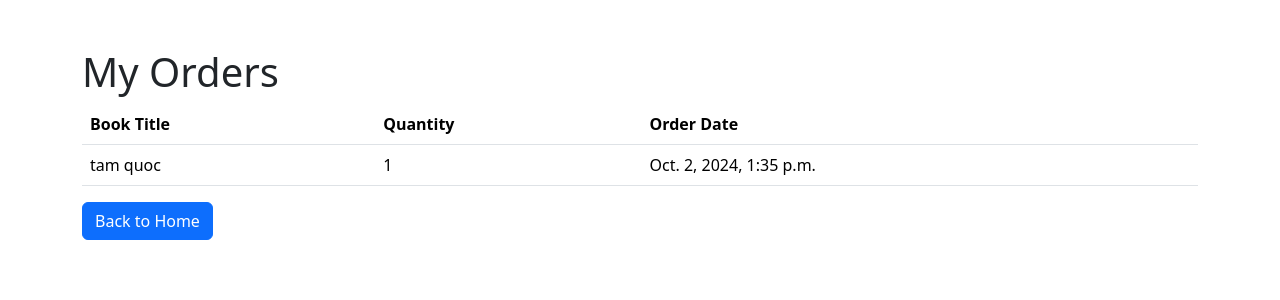
After one commit to leducthiet/bookstore, a Django app: page /orders/ in a window 1280 px wide. The commit adds this page. Shown: the top 300 px of the page. Run offline with Django 5.2, Linux system fonts and the light colour scheme; a user stored in the database is signed in; data comes from the database, SQL or seed files in the repository; both versions use the stored data as it was after the commit.

Commit message:
add function

```diff
--- a/myapp/models.py
+++ b/myapp/models.py
@@ -1,7 +1,22 @@
 from django.db import models
+from django.contrib.auth.models import User
 
 # Create your models here.
 class Book(models.Model):
     title = models.CharField(max_length=200)
     author = models.CharField(max_length=200)
     published_date = models.DateField()
+    price = models.DecimalField(max_digits=6, decimal_places=2)
+    stock = models.IntegerField(default=0)
+
+    def __str__(self):
+        return self.title
+
+class Order(models.Model):
+    user = models.ForeignKey(User, on_delete=models.CASCADE)
+    book = models.ForeignKey(Book, on_delete=models.CASCADE)
+    quantity = models.IntegerField(default=1)
+    order_date = models.DateTimeField(auto_now_add=True)
+
+    def __str__(self):
+        return f"{self.user.username} - {self.book.title}"
--- /dev/null
+++ b/myapp/templates/list_orders.html
@@ -0,0 +1,37 @@
+<!DOCTYPE html>
+<html lang="en">
+<head>
+    <meta charset="UTF-8">
+    <meta name="viewport" content="width=device-width, initial-scale=1.0">
+    <title>My Orders</title>
+    <link href="https://cdn.jsdelivr.net/npm/bootstrap@5.3.2/dist/css/bootstrap.min.css" rel="stylesheet">
+</head>
+<body>
+    <div class="container mt-5">
+        <h1>My Orders</h1>
+        <table class="table">
+            <thead>
+                <tr>
+                    <th>Book Title</th>
+                    <th>Quantity</th>
+                    <th>Order Date</th>
+                </tr>
+            </thead>
+            <tbody>
+                {% for order in orders %}
+                <tr>
+                    <td>{{ order.book.title }}</td>
+                    <td>{{ order.quantity }}</td>
+                    <td>{{ order.order_date }}</td>
+                </tr>
+                {% empty %}
+                <tr>
+                    <td colspan="3">You haven't placed any orders yet.</td>
+                </tr>
+                {% endfor %}
+            </tbody>
+        </table>
+        <a href="{% url 'home' %}" class="btn btn-primary">Back to Home</a>
+    </div>
+</body>
+</html>
--- a/myapp/urls.py
+++ b/myapp/urls.py
@@ -4,4 +4,6 @@ from . import views
 urlpatterns = [
     path('', views.home, name='home'),
     path('add/', views.add_book, name='add_book'),
+    path('order/<int:book_id>/', views.order_book, name='order_book'),
+    path('orders/', views.list_orders, name='list_orders'),
 ]
--- a/myapp/views.py
+++ b/myapp/views.py
@@ -1,11 +1,14 @@
-from django.shortcuts import render, redirect
-from .models import Book
-from .forms import BookForm
+from django.shortcuts import render, redirect, get_object_or_404
+from django.contrib.auth.decorators import login_required
+from .models import Book, Order
+from .forms import BookForm, OrderForm
+from django.contrib.admin.views.decorators import staff_member_required
 
 def home(request):
-    books = Book.objects.all()
+    books = Book.objects.filter(stock__gt=0)
     return render(request, 'home.html', {'books': books})
 
+@staff_member_required
 def add_book(request):
     if request.method == 'POST':
         form = BookForm(request.POST)
@@ -15,3 +18,28 @@ def add_book(request):
     else:
         form = BookForm()
     return render(request, 'add_book.html', {'form': form})
+
+@login_required
+def order_book(request, book_id):
+    book = get_object_or_404(Book, id=book_id)
+    if request.method == 'POST':
+        form = OrderForm(request.POST)
+        if form.is_valid():
+            order = form.save(commit=False)
+            order.user = request.user
+            order.book = book
+            if order.quantity <= book.stock:
+                order.save()
+                book.stock -= order.quantity
+                book.save()
+                return redirect('home')
+            else:
+                form.add_error('quantity', 'Not enough books in stock')
+    else:
+        form = OrderForm(initial={'book': book})
+    return render(request, 'order_book.html', {'form': form, 'book': book})
+
+@login_required
+def list_orders(request):
+    orders = Order.objects.filter(user=request.user).order_by('-order_date')
+    return render(request, 'list_orders.html', {'orders': orders})
--- a/myproject/settings.py
+++ b/myproject/settings.py
@@ -123,3 +123,7 @@ STATIC_URL = 'static/'
 # https://docs.djangoproject.com/en/5.1/ref/settings/#default-auto-field
 
 DEFAULT_AUTO_FIELD = 'django.db.models.BigAutoField'
+
+LOGIN_URL = 'login'
+LOGIN_REDIRECT_URL = 'home'
+LOGOUT_REDIRECT_URL = 'home'
--- a/myproject/urls.py
+++ b/myproject/urls.py
@@ -16,8 +16,10 @@ Including another URLconf
 """
 from django.contrib import admin
 from django.urls import path, include
-
+from django.contrib.auth import views as auth_views
 urlpatterns = [
     path('admin/', admin.site.urls),
     path('', include('myapp.urls')),
+    path('accounts/login/', auth_views.LoginView.as_view(), name='login'),
+    path('accounts/logout/', auth_views.LogoutView.as_view(next_page='home'), name='logout'),
 ]
```
Also changed, not shown: myapp/forms.py (+7 -2 lines), myapp/templates/add_book.html (+14 -0 lines), myapp/templates/home.html (+31 -2 lines), myapp/templates/order_book.html (added, +19 -0 lines), myapp/templates/registration/login.html (added, +19 -0 lines), db.sqlite3, myapp/migrations/0002_book_price_book_stock_order.py (added).
